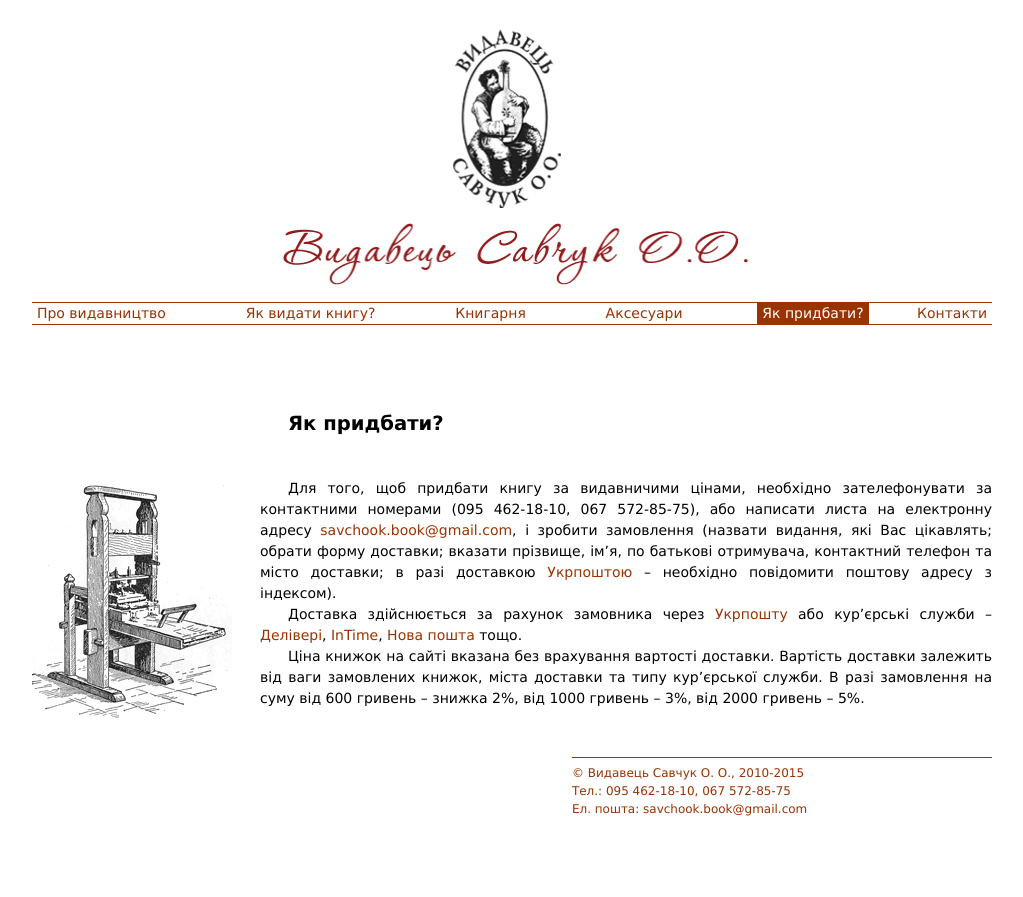
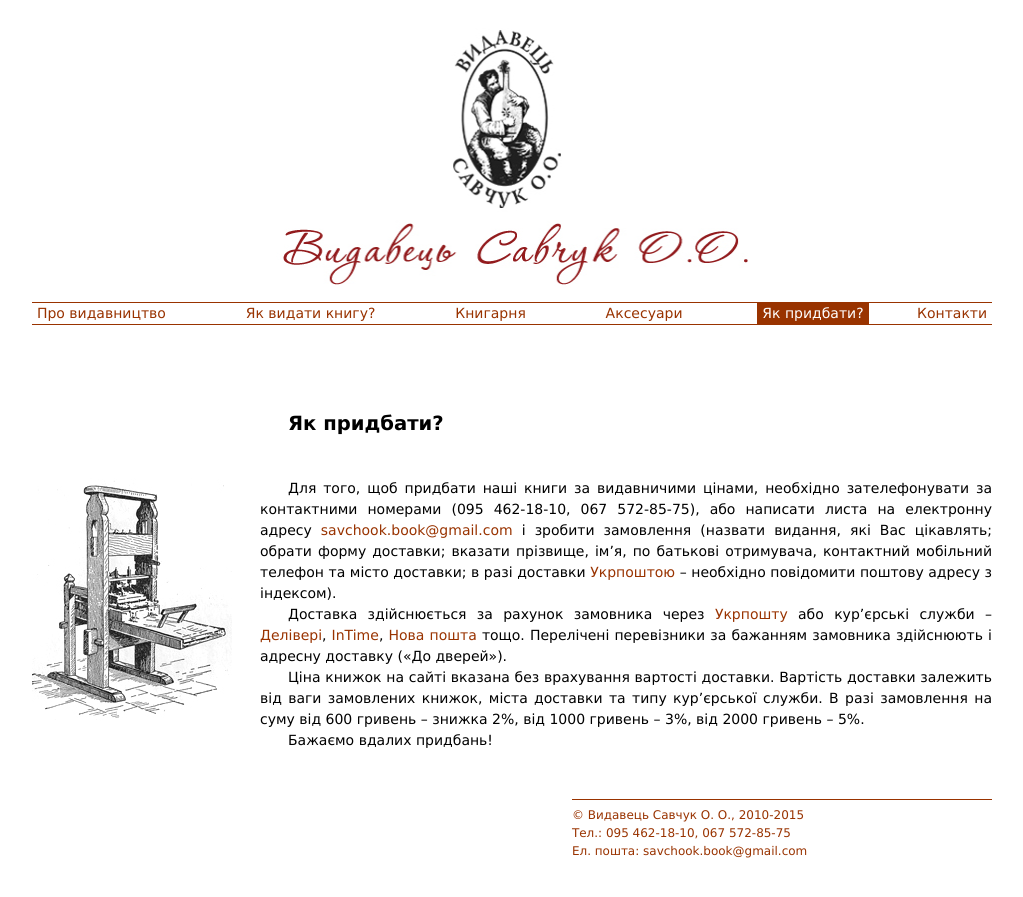
Before and after one commit to savchook/savchook.github.io, a Jekyll site: the page built from buy-book.markdown, in a window 1280 px wide. Shown: the top 897 px of the page, without its empty margins (128-1151 px from the left). Built offline with Jekyll 4.4.1, drawn with Linux system fonts in a browser that asks for light colours.

Commit message:
Update buy-book.markdown

```diff
--- a/buy-book.markdown
+++ b/buy-book.markdown
@@ -7,10 +7,12 @@
   hide_borders: true
 ---
 
-Для того, щоб придбати книгу за видавничими цінами, необхідно зателефонувати
-за контактними номерами (095 462-18-10, 067 572-85-75), або написати листа на електронну адресу <savchook.book@gmail.com>, і зробити замовлення (назвати видання, які Вас цікавлять; обрати форму доставки; вказати прізвище, ім’я, по батькові отримувача, контактний телефон та місто доставки; в разі доставкою [Укрпоштою](http://ukrposhta.ua/) – необхідно повідомити поштову адресу з індексом).
+Для того, щоб придбати наші книги за видавничими цінами, необхідно зателефонувати
+за контактними номерами (095 462-18-10, 067 572-85-75), або написати листа на електронну адресу <savchook.book@gmail.com> і зробити замовлення (назвати видання, які Вас цікавлять; обрати форму доставки; вказати прізвище, ім’я, по батькові отримувача, контактний мобільний телефон та місто доставки; в разі доставки [Укрпоштою](http://ukrposhta.ua/) – необхідно повідомити поштову адресу з індексом).
 
 Доставка здійснюється за рахунок замовника через [Укрпошту](http://ukrposhta.ua/) або кур’єрські служби – [Делівері](http://www.delivery-auto.com/uk-ua/),
-[InTime](http://www.intime.ua/?lang=ukr), [Нова пошта](http://novaposhta.ua/uk) тощо.
+[InTime](http://www.intime.ua/?lang=ukr), [Нова пошта](http://novaposhta.ua/uk) тощо. Перелічені перевізники за бажанням замовника здійснюють і адресну доставку («До дверей»).
 
 Ціна книжок на сайті вказана без врахування вартості доставки. Вартість доставки залежить від ваги замовлених книжок, міста доставки та типу кур’єрської служби. В разі замовлення на суму від 600 гривень – знижка 2%, від 1000 гривень – 3%, від 2000 гривень – 5%.
+
+Бажаємо вдалих придбань!
```
